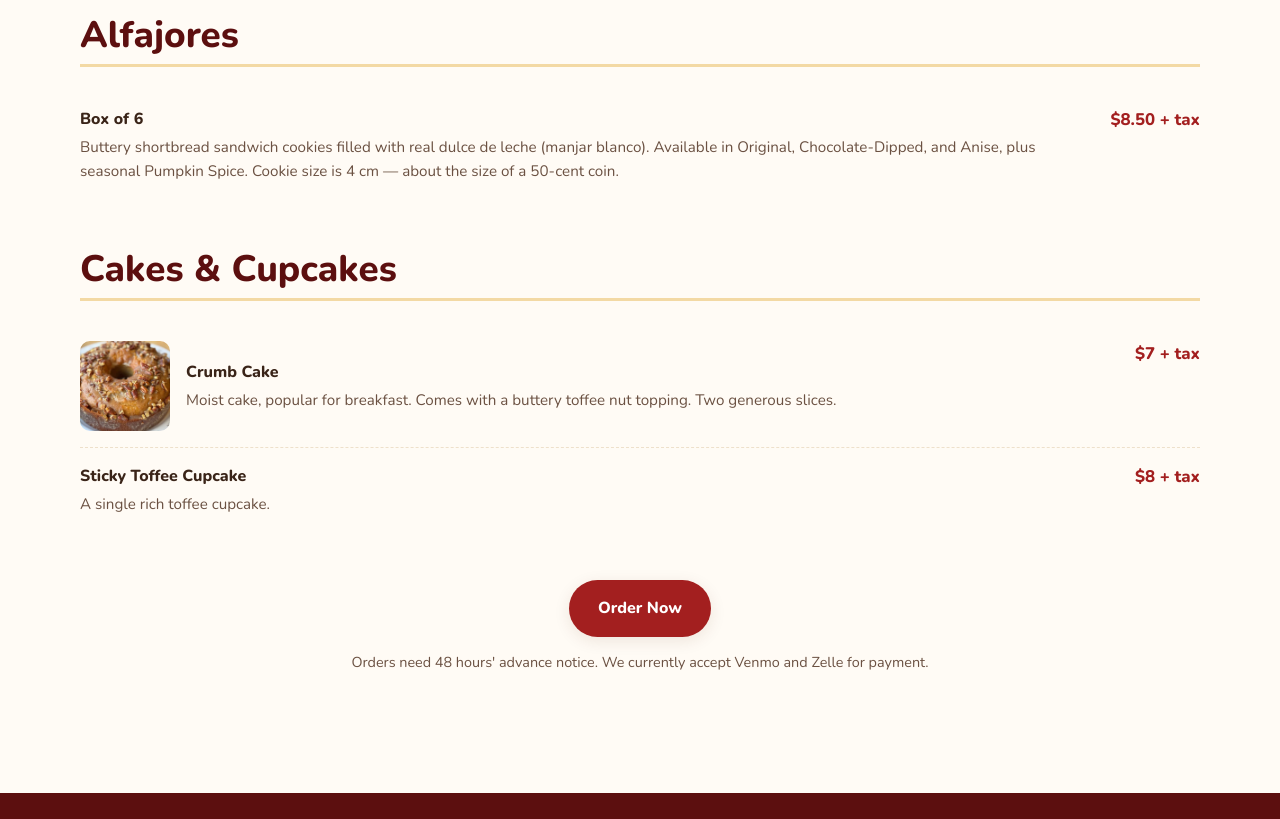
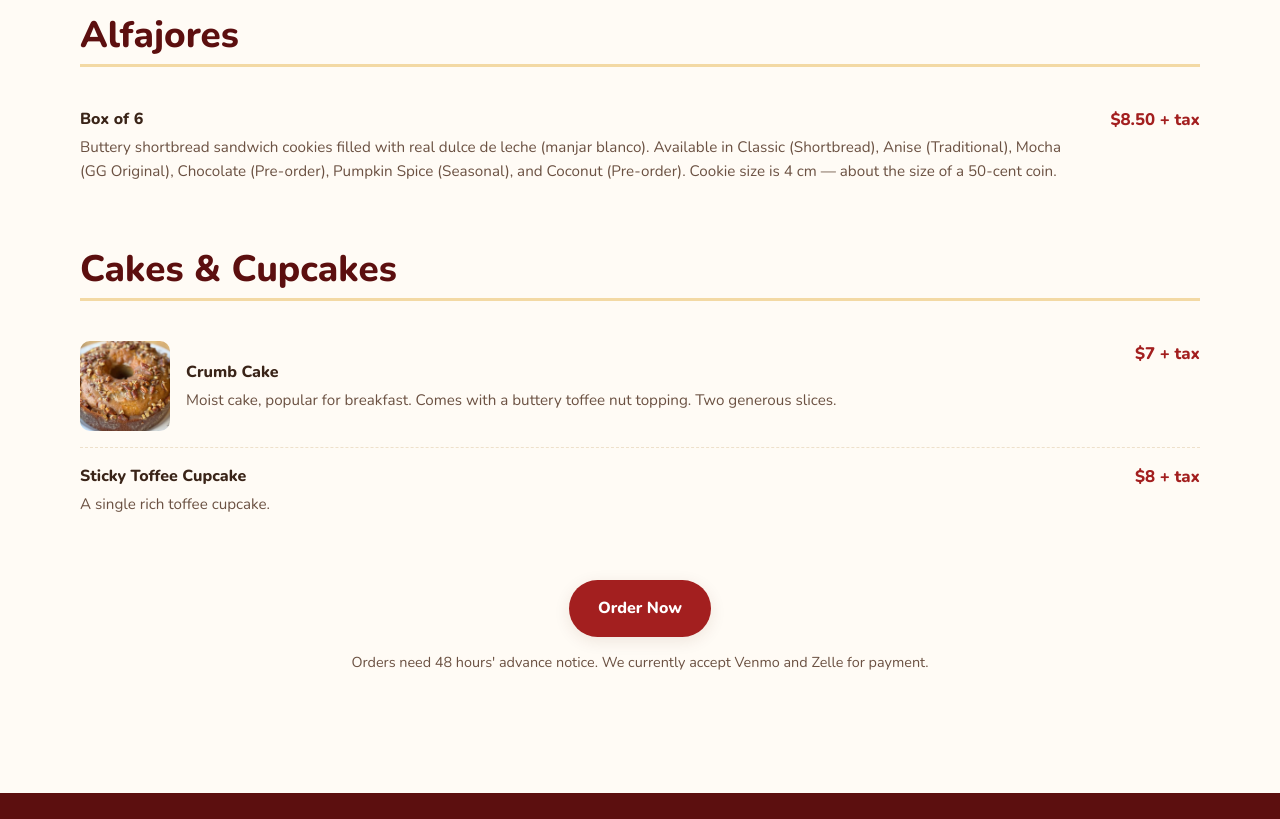
Before and after one commit to smh5929/gordas-goodies-site, a website: page menu.html in a window 1280 px wide. Shown: the part 980-1799 px from the top of the page. Drawn offline with nearby package versions, Linux system fonts and the light colour scheme.

Commit message:
Finalize alfajor flavor list; fix stale Menu meta description
- Alfajores flavor list: Classic (Shortbread), Anise (Traditional),
  Mocha (GG Original), Chocolate (Pre-order), Pumpkin Spice
  (Seasonal), Coconut (Pre-order).
- Menu page meta description still referenced flan/tres leches/
  pionono, which aren't actual menu items -- updated to match what's
  really listed (alfajores, crumb cake, sticky toffee cupcakes).

```diff
--- a/menu.html
+++ b/menu.html
@@ -4,7 +4,7 @@
 <meta charset="UTF-8">
 <meta name="viewport" content="width=device-width, initial-scale=1.0">
 <title>Menu — Gorda's Goodies</title>
-<meta name="description" content="See what Gorda's Goodies is baking — alfajores, flan, tres leches, pionono, and more, plus custom orders for events.">
+<meta name="description" content="See what Gorda's Goodies is baking — alfajores, crumb cake, and sticky toffee cupcakes, plus custom orders for events.">
 <link rel="icon" type="image/png" href="images/favicon-32.png">
 <link rel="apple-touch-icon" href="images/apple-touch-icon.png">
 <link rel="stylesheet" href="css/style.css">
@@ -86,7 +86,7 @@
         <div class="menu-item">
           <div>
             <div class="menu-item-name">Box of 6</div>
-            <div class="menu-item-desc">Buttery shortbread sandwich cookies filled with real dulce de leche (manjar blanco). Available in Original, Chocolate-Dipped, and Anise, plus seasonal Pumpkin Spice. Cookie size is 4 cm — about the size of a 50-cent coin.</div>
+            <div class="menu-item-desc">Buttery shortbread sandwich cookies filled with real dulce de leche (manjar blanco). Available in Classic (Shortbread), Anise (Traditional), Mocha (GG Original), Chocolate (Pre-order), Pumpkin Spice (Seasonal), and Coconut (Pre-order). Cookie size is 4 cm — about the size of a 50-cent coin.</div>
           </div>
           <div class="menu-item-price">$8.50 + tax</div>
         </div>
```
